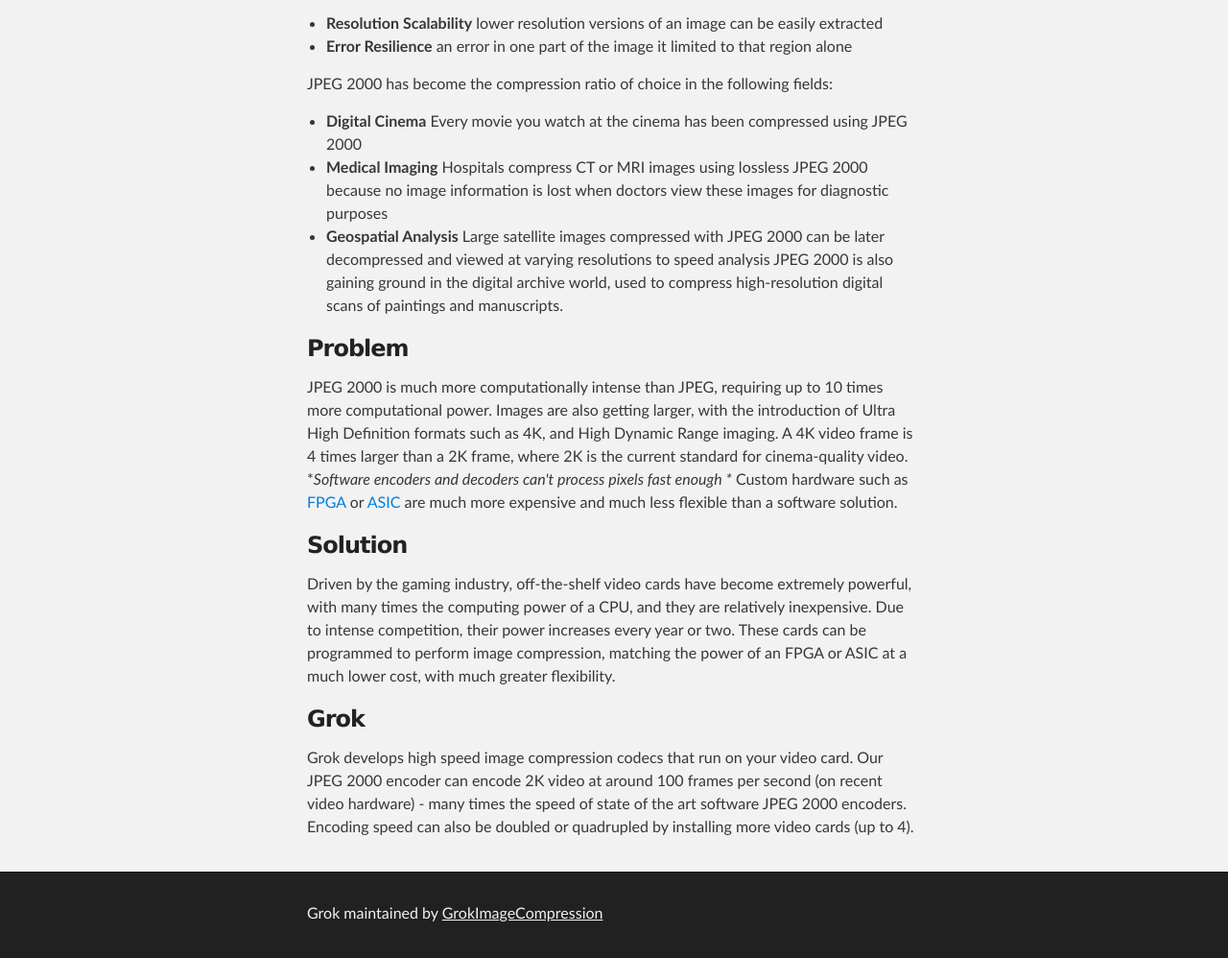
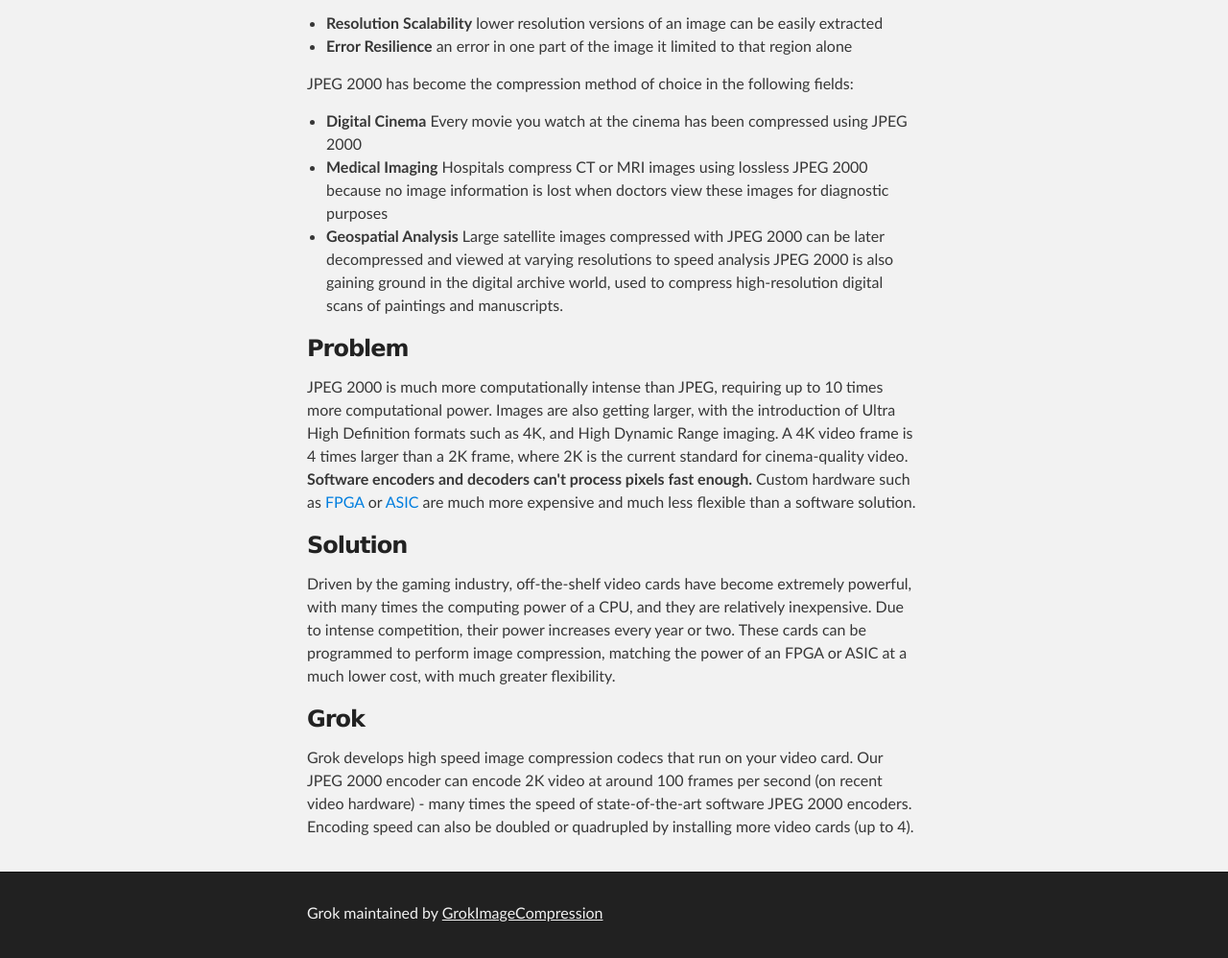
Before and after one commit to LA44/GrokImage, a plain HTML site: page index.html in a window 1280 px wide. Shown: the part 369-1367 px from the top of the page at 96% size. Drawn offline with Linux system fonts and the light colour scheme.

Commit message:
Update index.html
update index

```diff
--- a/index.html
+++ b/index.html
@@ -36,7 +36,7 @@
 <strong>Error Resilience</strong> an error in one part of the image it limited to that region alone</li>
 </ul>
 
-<p>JPEG 2000 has become the compression ratio of choice in the following fields:</p>
+<p>JPEG 2000 has become the compression method of choice in the following fields:</p>
 
 <ul>
 <li>
@@ -53,7 +53,7 @@
 
 <p>JPEG 2000 is much more computationally intense than JPEG, requiring up to 10 times more computational power.
 Images are also getting larger, with the introduction of Ultra High Definition formats such as 4K, and High Dynamic Range imaging. A 4K video frame is 4 times larger than a 2K frame, where 2K is the current standard for cinema-quality video.<br>
-*<em>Software encoders and decoders can't process pixels fast enough *</em>
+<strong>Software encoders and decoders can't process pixels fast enough. </strong>
 Custom hardware such as <a href="https://en.wikipedia.org/wiki/Field-programmable_gate_array">FPGA</a> or <a href="https://en.wikipedia.org/wiki/Application-specific_integrated_circuit">ASIC</a> are much more expensive and much less flexible than a software solution.</p>
 
 <h3>
@@ -64,7 +64,7 @@
 <h3>
 <a id="grok" class="anchor" href="#grok" aria-hidden="true"><span aria-hidden="true" class="octicon octicon-link"></span></a>Grok</h3>
 
-<p>Grok develops high speed image compression codecs that run on your video card. Our JPEG 2000 encoder can encode 2K video at around 100 frames per second (on recent video hardware) - many times the speed of state of the art software JPEG 2000 encoders. Encoding speed can also be doubled or quadrupled by installing more video cards (up to 4).</p>
+<p>Grok develops high speed image compression codecs that run on your video card. Our JPEG 2000 encoder can encode 2K video at around 100 frames per second (on recent video hardware) - many times the speed of state-of-the-art software JPEG 2000 encoders. Encoding speed can also be doubled or quadrupled by installing more video cards (up to 4).</p>
       </section>
     </div>
 
```
